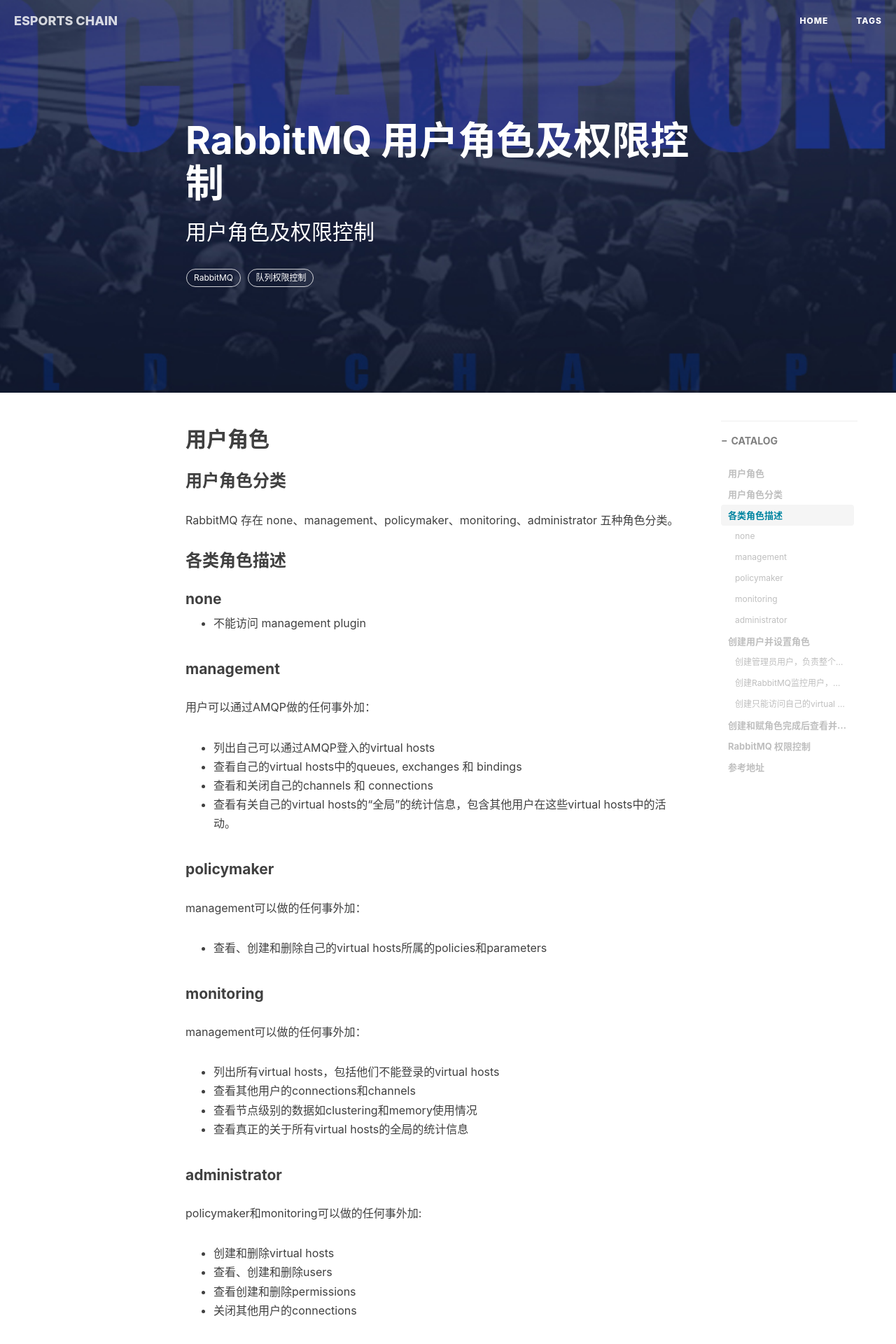
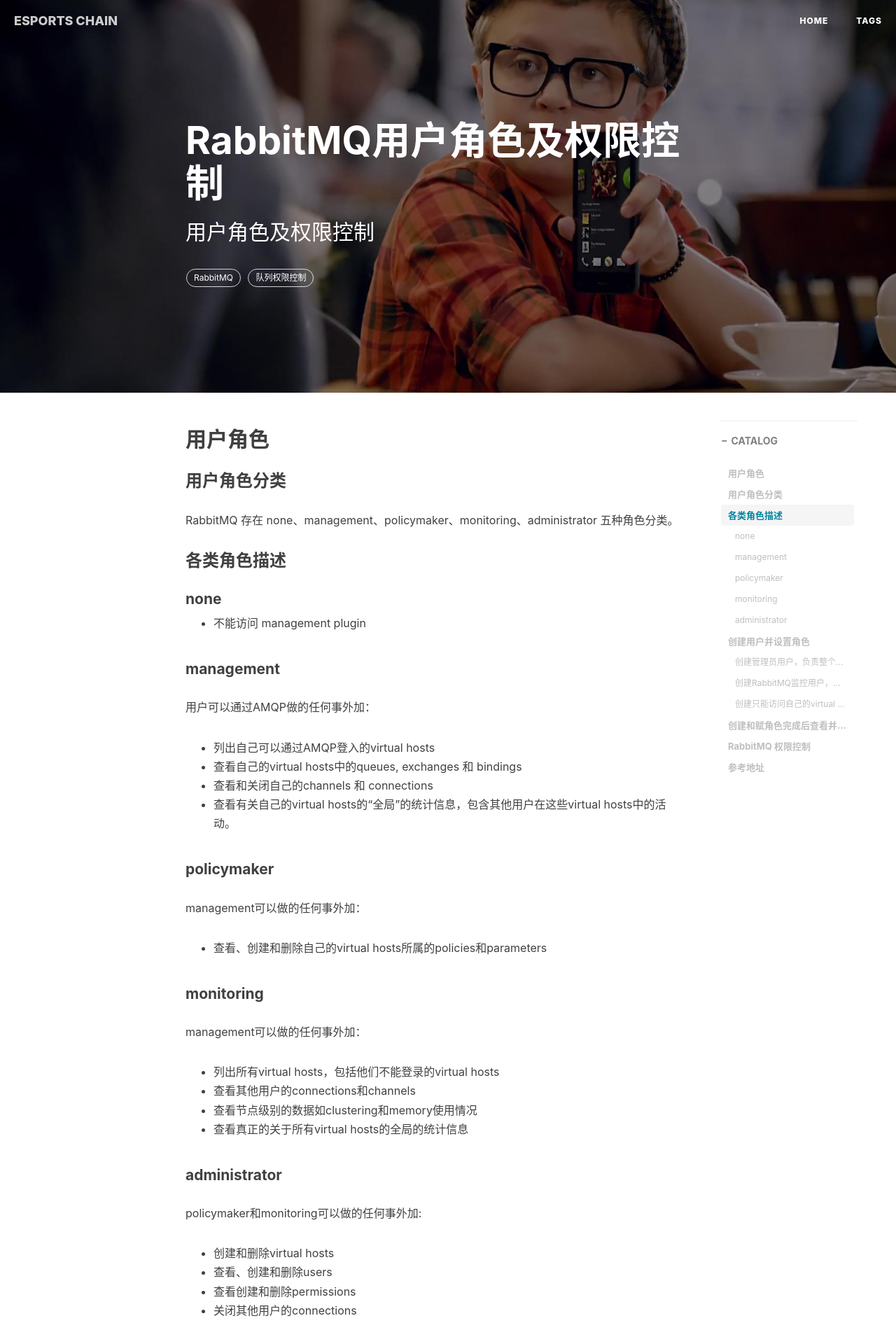
Before and after one commit to esportschain/esportschain.github.io, a Jekyll site: the page built from _posts/2018-10-17-RabbitMQ用户角色及权限控制.md, in a window 1280 px wide. Shown: the top 1920 px of the page at 70% size. Built offline with Jekyll 4.4.1, drawn with Linux system fonts in a browser that asks for light colours; nearby versions of some CDN libraries; comment, search, counter and statistics services are not loaded.

Commit message:
fix doc toc

```diff
--- a/_posts/2018-10-17-RabbitMQ用户角色及权限控制.md
+++ b/_posts/2018-10-17-RabbitMQ用户角色及权限控制.md
@@ -1,7 +1,7 @@
 ---
 layout:     post
-title: RabbitMQ 用户角色及权限控制
-subtitle:   用户角色及权限控制
+title: RabbitMQ用户角色及权限控制
+subtitle: 用户角色及权限控制
 toc: true
 date: 2018-10-17
 categories: 队列
@@ -9,7 +9,7 @@ tags:
     - RabbitMQ
     - 队列权限控制
 author: em(esportsmaster)
-header-img: img/post-bg-code.png
+header-img: img/post-bg-digital-native.jpg
 catalog: true
 ---
 
```
